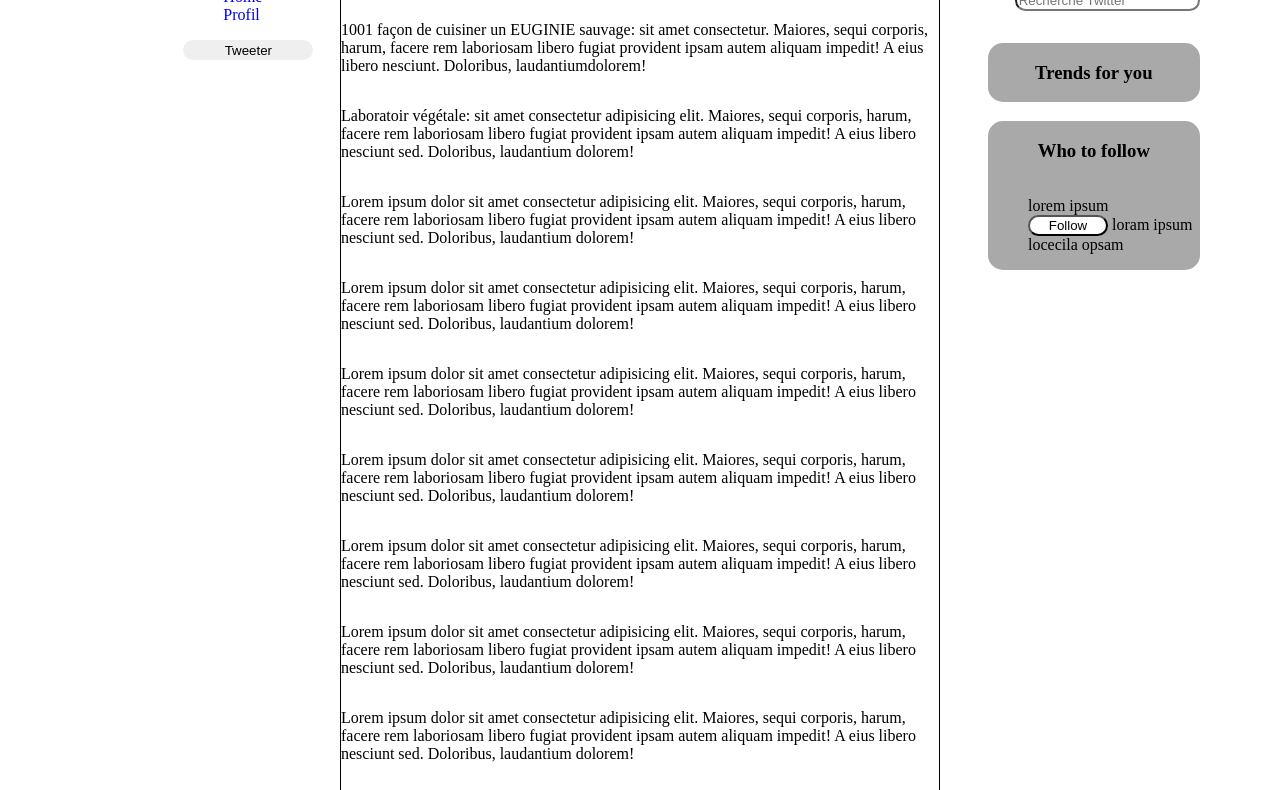
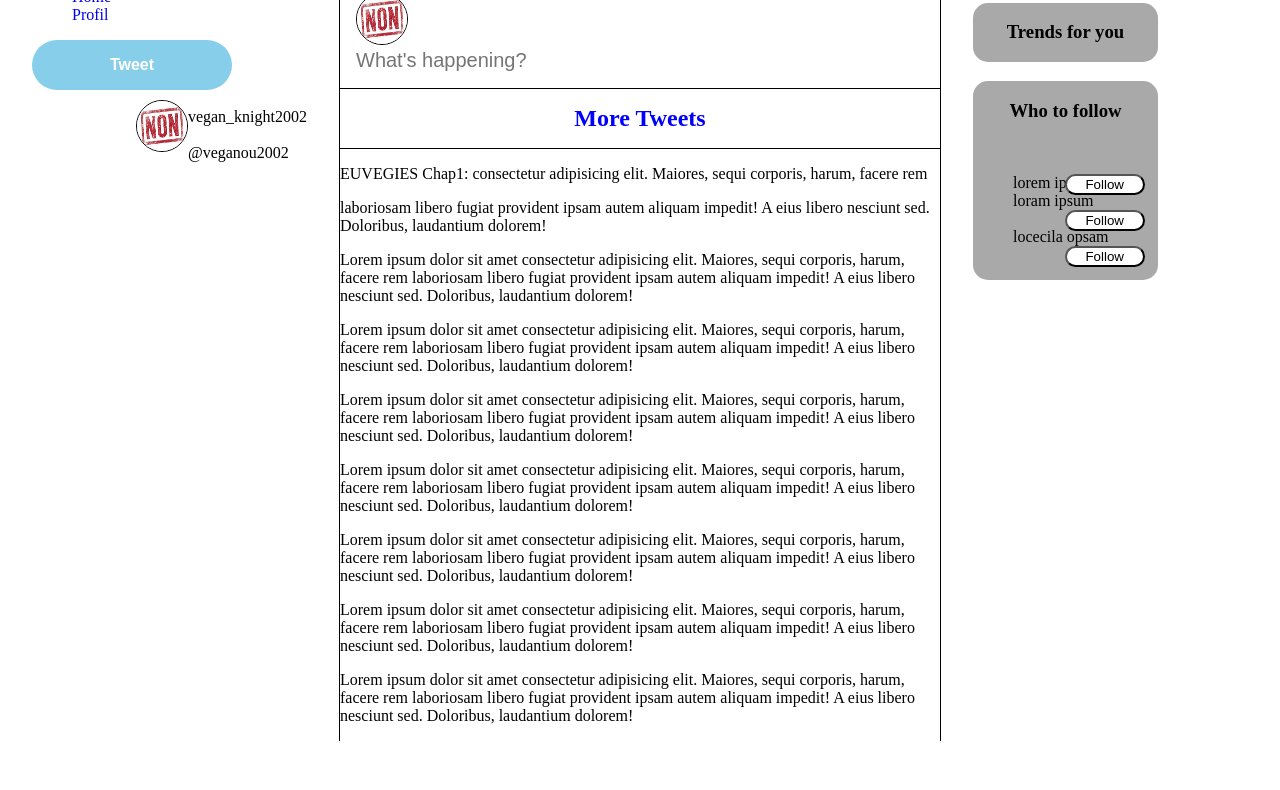
Before and after one commit to Nicolas-ALC/twitter.github.io, a plain HTML site: page index_T.html in a window 1280 px wide. Shown: the part 82-872 px from the top of the page. After the commit the page ends 823 px from the top, so only its background shows below. Drawn offline with Linux system fonts and the light colour scheme.

Commit message:
replica twitter v1

```diff
--- a/index_T.html
+++ b/index_T.html
@@ -15,6 +15,7 @@
 <body>
 
     <div class="grid">
+
         <div id="left">
 
             <nav class="sidebar">
@@ -28,23 +29,101 @@
                     </div>
                 </ul>
 
-                <input class="newpost" type="button" value="Tweeter" href="#search">
+                <input class="newpost" type="button" value="Tweet" href="#search">
+
+
+                <!-- <img class="icon_pdp" src="image/non.jpeg"> -->
+
+                <footer>
+
+                    <div class="min_profile">
+
+                        <br>vegan_knight2002</br>
+                        <br>@veganou2002</br>
+
+                        <img class="icon" src="image/non.jpeg">
+                    </div>
+
+                </footer>
 
             </nav>
+
         </div>
+
         <div id="center">
-            <p>EUVEGIES Chap1: consectetur adipisicing elit. Maiores, sequi corporis, harum, facere rem laboriosam libero fugiat provident ipsam autem aliquam impedit! A eius libero nesciunt sed. Doloribus, laudantium dolorem!</p>
-            <p>1001 façon de cuisiner un EUGINIE sauvage: sit amet consectetur. Maiores, sequi corporis, harum, facere rem laboriosam libero fugiat provident ipsam autem aliquam impedit! A eius libero nesciunt. Doloribus, laudantiumdolorem!</p>
-            <p>Laboratoir végétale: sit amet consectetur adipisicing elit. Maiores, sequi corporis, harum, facere rem laboriosam libero fugiat provident ipsam autem aliquam impedit! A eius libero nesciunt sed. Doloribus, laudantium dolorem!</p>
-            <p>Lorem ipsum dolor sit amet consectetur adipisicing elit. Maiores, sequi corporis, harum, facere rem laboriosam libero fugiat provident ipsam autem aliquam impedit! A eius libero nesciunt sed. Doloribus, laudantium dolorem!</p>
-            <p>Lorem ipsum dolor sit amet consectetur adipisicing elit. Maiores, sequi corporis, harum, facere rem laboriosam libero fugiat provident ipsam autem aliquam impedit! A eius libero nesciunt sed. Doloribus, laudantium dolorem!</p>
-            <p>Lorem ipsum dolor sit amet consectetur adipisicing elit. Maiores, sequi corporis, harum, facere rem laboriosam libero fugiat provident ipsam autem aliquam impedit! A eius libero nesciunt sed. Doloribus, laudantium dolorem!</p>
-            <p>Lorem ipsum dolor sit amet consectetur adipisicing elit. Maiores, sequi corporis, harum, facere rem laboriosam libero fugiat provident ipsam autem aliquam impedit! A eius libero nesciunt sed. Doloribus, laudantium dolorem!</p>
-            <p>Lorem ipsum dolor sit amet consectetur adipisicing elit. Maiores, sequi corporis, harum, facere rem laboriosam libero fugiat provident ipsam autem aliquam impedit! A eius libero nesciunt sed. Doloribus, laudantium dolorem!</p>
-            <p>Lorem ipsum dolor sit amet consectetur adipisicing elit. Maiores, sequi corporis, harum, facere rem laboriosam libero fugiat provident ipsam autem aliquam impedit! A eius libero nesciunt sed. Doloribus, laudantium dolorem!</p>
-            <p>Lorem ipsum dolor sit amet consectetur adipisicing elit. Maiores, sequi corporis, harum, facere rem laboriosam libero fugiat provident ipsam autem aliquam impedit! A eius libero nesciunt sed. Doloribus, laudantium dolorem!</p>
-            <p>Lorem ipsum dolor sit amet consectetur adipisicing elit. Maiores, sequi corporis, harum, facere rem laboriosam libero fugiat provident ipsam autem aliquam impedit! A eius libero nesciunt sed. Doloribus, laudantium dolorem!</p>
-            <p>Lorem ipsum dolor sit amet consectetur adipisicing elit. Maiores, sequi corporis, harum, facere rem laboriosam libero fugiat provident ipsam autem aliquam impedit! A eius libero nesciunt sed. Doloribus, laudantium dolorem!</p>
+            <div class="head_bar">
+                <h3>Home</h3>
+            </div>
+
+            <div class="block_post">
+                <div>
+                    <img class="icon_pdp" src="image/non.jpeg">
+                    <input class="tweet_area" type="text" placeholder="What's happening?">
+                    <div class="imp-element">
+                        <!-- ajout des implementation au text(image,gif,poll,emoji,calendier, localisation) plus le botton "Tweet -->
+                    </div>
+                </div>
+
+            </div>
+            <div class="block_1">
+
+                <div class="band_tweet">
+                    <h2>More Tweets</h2>
+
+                    <div class="drop">
+                        <p>Laboratoir végétale: de nouvelle expérience on donné naissance a plus de EUVEGIES.
+                            rem laboriosam libero fugiat provident ipsam autem aliquam impedit! A eius libero nesciunt
+                            sed.
+                            Doloribus, laudantium dolorem!</p>
+
+                        <p>1001 façon de cuisiner un EUGINIE sauvage: sit amet consectetur. Maiores, sequi corporis,
+                            harum,
+                            facere rem laboriosam libero fugiat provident ipsam autem aliquam impedit! A eius libero
+                            nesciunt.
+                            Doloribus, laudantiumdolorem!</p>
+                    </div>
+                </div>
+
+                <div class="vg">
+                    <p>EUVEGIES Chap1: consectetur adipisicing elit. Maiores, sequi corporis, harum, facere rem
+                </div>
+                laboriosam libero fugiat provident ipsam autem aliquam impedit! A eius libero nesciunt sed.
+                Doloribus, laudantium dolorem!</p>
+                <p>Lorem ipsum dolor sit amet consectetur adipisicing elit. Maiores, sequi corporis, harum, facere rem
+                    laboriosam libero fugiat provident ipsam autem aliquam impedit! A eius libero nesciunt sed.
+                    Doloribus, laudantium dolorem!</p>
+                <p>Lorem ipsum dolor sit amet consectetur adipisicing elit. Maiores, sequi corporis, harum, facere rem
+                    laboriosam libero fugiat provident ipsam autem aliquam impedit! A eius libero nesciunt sed.
+                    Doloribus, laudantium dolorem!</p>
+                <p>Lorem ipsum dolor sit amet consectetur adipisicing elit. Maiores, sequi corporis, harum, facere rem
+                    laboriosam libero fugiat provident ipsam autem aliquam impedit! A eius libero nesciunt sed.
+                    Doloribus, laudantium dolorem!</p>
+                <p>Lorem ipsum dolor sit amet consectetur adipisicing elit. Maiores, sequi corporis, harum, facere rem
+                    laboriosam libero fugiat provident ipsam autem aliquam impedit! A eius libero nesciunt sed.
+                    Doloribus, laudantium dolorem!</p>
+                <p>Lorem ipsum dolor sit amet consectetur adipisicing elit. Maiores, sequi corporis, harum, facere rem
+                    laboriosam libero fugiat provident ipsam autem aliquam impedit! A eius libero nesciunt sed.
+                    Doloribus, laudantium dolorem!</p>
+                <p>Lorem ipsum dolor sit amet consectetur adipisicing elit. Maiores, sequi corporis, harum, facere rem
+                    laboriosam libero fugiat provident ipsam autem aliquam impedit! A eius libero nesciunt sed.
+                    Doloribus, laudantium dolorem!</p>
+                <p>Lorem ipsum dolor sit amet consectetur adipisicing elit. Maiores, sequi corporis, harum, facere rem
+                    laboriosam libero fugiat provident ipsam autem aliquam impedit! A eius libero nesciunt sed.
+                    Doloribus, laudantium dolorem!</p>
+                <!-- <p>Lorem ipsum dolor sit amet consectetur adipisicing elit. Maiores, sequi corporis, harum, facere rem
+                    laboriosam libero fugiat provident ipsam autem aliquam impedit! A eius libero nesciunt sed.
+                    Doloribus, laudantium dolorem!</p>
+                <p>Lorem ipsum dolor sit amet consectetur adipisicing elit. Maiores, sequi corporis, harum, facere rem
+                    laboriosam libero fugiat provident ipsam autem aliquam impedit! A eius libero nesciunt sed.
+                    Doloribus, laudantium dolorem!</p>
+                <p>Lorem ipsum dolor sit amet consectetur adipisicing elit. Maiores, sequi corporis, harum, facere rem
+                    laboriosam libero fugiat provident ipsam autem aliquam impedit! A eius libero nesciunt sed.
+                    Doloribus, laudantium dolorem!</p>
+                <p>Lorem ipsum dolor sit amet consectetur adipisicing elit. Maiores, sequi corporis, harum, facere rem
+                    laboriosam libero fugiat provident ipsam autem aliquam impedit! A eius libero nesciunt sed.
+                    Doloribus, laudantium dolorem!</p> -->
+
+            </div>
 
         </div>
 
@@ -58,11 +137,10 @@
                 <div class="follow">
                     <h3>Who to follow</h3>
                     <ul>
-                        lorem ipsum </br> <input class="btn_follow" type="button" value="Follow"> loram ipsum </br>
-                        locecila opsam</br>
+                        <br>lorem ipsum <input class="btn_follow" type="button" value="Follow"> </br>
+                        loram ipsum <br><input class="btn_follow" type="button" value="Follow"></br>
+                        locecila opsam <br><input class="btn_follow" type="button" value="Follow"></br>
                     </ul>
-
-
                 </div>
 
 
--- a/style/style_T.css
+++ b/style/style_T.css
@@ -14,9 +14,11 @@ body {
 
 .grid {
     display: grid;
+    position: relative;
     grid-template-columns: minmax(68px, 1fr) minmax(0, 600px) minmax(290px, 1fr);
     height: 100%;
 }
+
 /* menu de navigation gauche */
 
 #left {
@@ -24,39 +26,45 @@ body {
     display: flex;
     justify-content: flex-end;
     z-index: 6;
-
+    position: relative;
+    padding-right: 2em;
+    border-right: solid 1px;
 }
 
 #left li {
-  list-style: none;
+    list-style: none;
 }
 
-#left li:hover{
+/* #left li:hover{
+    display: flex;
     width: 100px;
     background-color: lightgray;
     border-radius: 15px;
-}
+
+} */
 
 #left a{
     text-decoration: none;
 }
 
-
-
 .sidebar {
-  max-width: 275px;
-  flex: 1;
-  position: fixed;
+    text-align: start;
+    max-width: 275px;
+    flex: 1;
+    position: sticky;
+    height: 100%;
   /* placer les icons */
 }
 
 .newpost {
-    margin-right: 2em;
-    border-radius: 15px;
-    width: 130px;
-    height: 20px;
-    color: black;
+    border-radius: 25px;
+    width: 200px;
+    height: 50px;
+    color: white;
+    background-color: skyblue;
     border: none;
+    font-size: 16px;
+    font-weight: bolder;
 }
 
 .logo {
@@ -67,57 +75,28 @@ body {
 /* menu de droite */
 
 #right {
+    position: relative;
     padding-left: 2em;
     z-index: 6;
+    justify-content: left;
+    border-left:solid 1px ;
 }
 
 .menu_r {
     /*placer les icons */
   position: fixed;
   overflow-x: hidden;
-  padding-top: 4.5em;
-  padding-left: 1em;
-  z-index: 1;
-}
+  padding-top: 1em;
+  z-index: 3;
+  max-width: 350px;
 
-.sidebar {
-  max-width: 275px;
-  flex: 1;
-  position: fixed;
-  /* placer les icons */
-}
-
-#left li {
-  list-style: none;
-}
-
-/* menu de droite */
-
-.menu_r {
-  /* display: flex;
-    placer les icons */
-  max-width: 350px;
-  position: fixed;
-  overflow-x: hidden;
-  padding-left: 1em;
-  z-index: 1;
-  max-width: 350px;
-  /* top calque*/
 }
 
 .search {
-  margin-bottom: 1em;
-  margin-left: 2em;
-  border-radius: 15px;
+  border-radius: 25px;
+  height: 50px;
 }
 
-/* millieu de la page */
-
-
-.grid {
-  display: grid;
-  grid-template-columns: minmax(68px, 1fr) minmax(0, 600px) minmax(290px, 1fr);
-}
 
 .trend {
   background-color: darkgrey;
@@ -132,6 +111,7 @@ body {
   border-radius: 15px;
   display: flex;
   flex-direction: column;
+  width: 1fr;
 }
 
 .follow h3 {
@@ -143,9 +123,41 @@ body {
   background-color: white;
   border-radius: 15px;
   width: 80px;
+  position: absolute;
+  right: 0%;
+  margin-right: 1em;
 }
 
 .logo {
   width: 50px;
   height: 50px;
 }
+
+.min_profile{
+  display: flex;
+  flex-direction: row-reverse;
+  align-items: center;
+
+}
+.min_profile:hover{
+ border-radius: 25px;
+ background-color: lightgray;
+
+}
+
+
+.icon{
+  width:50px;
+  height:50px;
+  border: solid 1px;
+  border-radius: 50%;
+}
+
+footer{
+  bottom: 0;
+
+}
+
+#footer{
+  bottom: 0;
+}
--- a/style/style_home.css
+++ b/style/style_home.css
@@ -3,5 +3,94 @@
     display: flex;
     flex-direction: column;
     background-color: #fff;
-    border: solid 1px black;
+    position: relative;
 }
+
+.block_post{
+    display: block;
+    border-bottom: solid 1px;
+    padding: 1em;
+    /* margin-top: 60px; */
+
+}
+
+
+.icon_pdp{
+    border-radius: 50%;
+    height: 50px;
+    width: 50px;
+    border:solid 1px ;
+    /* position: absolute; */
+    bottom: 30%;
+    margin-right: 12px;
+}
+.head_bar{
+    cursor:pointer;
+    display: block;
+    position: sticky;
+    z-index: 6;
+    background-color: lightgray;
+    top: 0;
+    box-sizing: border-box;
+}
+
+/*More Tweet v0.1
+touver comment fixé le drop sur la page et réglé le décalage des drop */
+.band_tweet{
+    position:relative;
+    display: inline-block;
+    cursor: pointer;
+    padding: 1em;
+    display: flex;
+    justify-content: center;
+}
+
+.band_tweet:hover{
+    background-color: lightslategray;
+    font-weight: 900;  /* bold on hover */
+}
+
+.band_tweet>h2{
+    color: blue;
+    margin: 0;
+
+}
+.band_tweet:hover .drop{
+    display: block;
+
+}
+.drop{
+    display: none;
+    padding: 1em;
+    margin: 0;
+    position: absolute;
+    /* max-width: 600px; */
+    width: 1fr;
+    background-color: grey;
+    z-index: 1;
+
+}
+.drop p{
+    border: solid 1px;
+    margin: 0;
+    margin-bottom: 1em;
+    /* border-bottom: solid 1px; */
+}
+
+.drop p:last-child{
+    margin-bottom: 0;
+}
+
+
+/* fin de more */
+.tweet_area{
+    border: none;
+    font-size: 20px;
+    display: flex;
+    padding: 0;
+    outline: 0; /* retire les bordures rouge lors de l'ecriture */
+}
+
+.vg{
+    border-top:solid 1px;
+}
```
